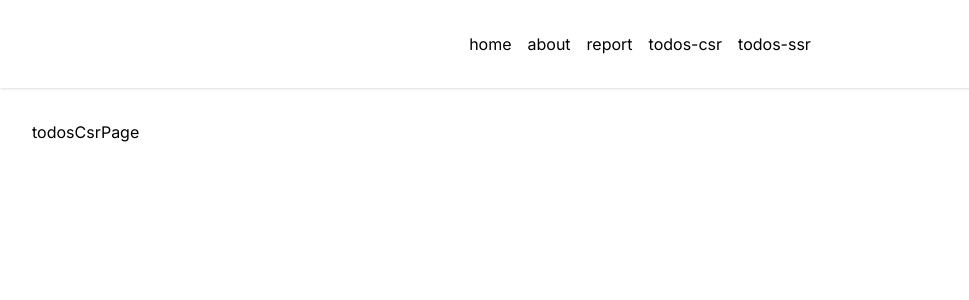
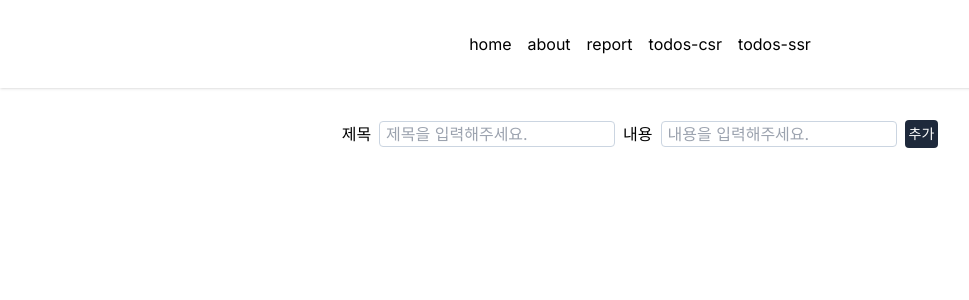
Before and after one commit to jigico/next-todo-list, a Next.js app: page /todosCsr in a window 1280 px wide. Shown: the top 300 px of the page, without its empty margins (0-969 px from the left). Built offline with nearby package versions, Linux system fonts and the light colour scheme.

Commit message:
[ADD] csr 컴포넌트에 TodoForm 컴포넌트 추가

```diff
--- a/src/app/todosCsr/page.tsx
+++ b/src/app/todosCsr/page.tsx
@@ -1,7 +1,12 @@
+import { TodoForm } from "@/components/TodoForm";
 import React from "react";
 
 const todosCsrPage = () => {
-  return <div>todosCsrPage</div>;
+  return (
+    <div>
+      <TodoForm />
+    </div>
+  );
 };
 
 export default todosCsrPage;
```
